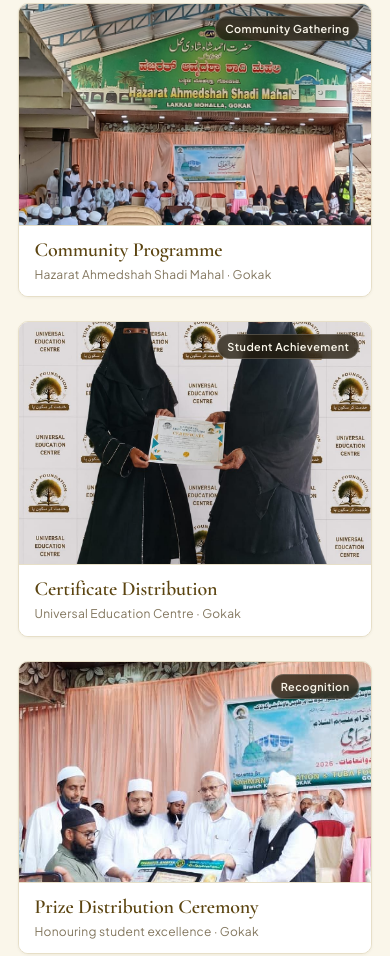
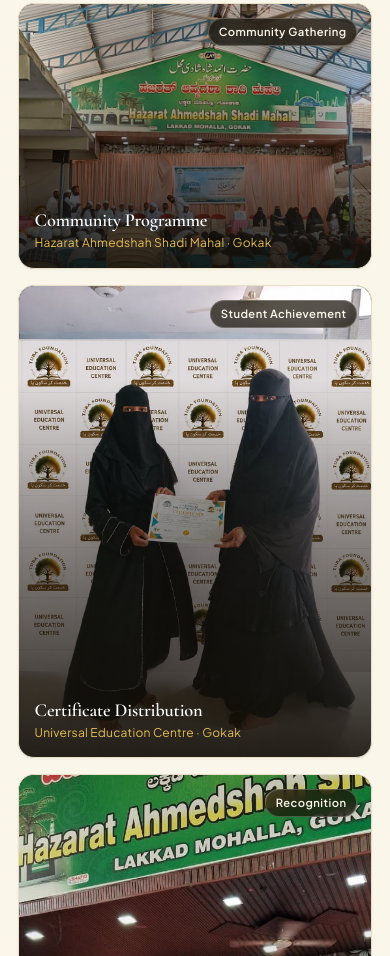
Before and after one commit to shaikhumar2001/tuba-foundation-next, a plain HTML site: page index.html in a window 390 px wide. Shown: the part 6133-7089 px from the top of the page. Drawn offline with nearby package versions, Linux system fonts and the light colour scheme; a web font is replaced by a local one.

Commit message:
Implement modern Bento-style gallery with uncropped natural aspect ratios and hover overlay reveal

```diff
--- a/css/components.css
+++ b/css/components.css
@@ -804,126 +804,276 @@
 }
 
 /* --------------------------------------------------------------------------
-   PHASE 5: Photo Gallery (#gallery)
+   PHASE 5: Photo Gallery (#gallery) — Modern Bento-Style Layout
    -------------------------------------------------------------------------- */
-.gallery-grid {
-  display: grid;
-  grid-template-columns: repeat(12, minmax(0, 1fr));
+.bento-gallery {
+  display: flex;
+  flex-direction: column;
   gap: var(--space-6);
+  width: 100%;
 }
 
-.gallery-item {
-  background-color: var(--surface-card);
+.bento-row {
+  display: flex;
+  align-items: stretch;
+  gap: var(--space-6);
+  width: 100%;
+}
+
+/* Individual Bento Cards */
+.bento-card {
+  position: relative;
+  border-radius: var(--radius-lg);
+  overflow: hidden;
   border: 1px solid var(--border-subtle);
-  border-radius: var(--radius-md);
-  overflow: hidden;
+  background-color: var(--surface-dark);
   box-shadow: var(--shadow-subtle);
+  margin: 0;
+  cursor: pointer;
+  outline: none;
+  transition: border-color var(--transition-base),
+              box-shadow var(--transition-base),
+              transform var(--transition-base);
+}
+
+.bento-card:hover,
+.bento-card:focus-visible {
+  border-color: var(--color-gold);
+  box-shadow: var(--shadow-hover);
+  transform: translateY(-2px);
+}
+
+.bento-card:focus-visible {
+  outline: 2px solid var(--color-gold);
+  outline-offset: 2px;
+}
+
+/* Proportional Flex & Natural Aspect Ratios (Preserves 100% of Image Without Cropping) */
+.bento-card--landscape {
+  flex: 1.333 1 0%;
+  aspect-ratio: 1.333 / 1; /* 1600x1200 exact 4:3 */
+}
+
+.bento-card--portrait {
+  flex: 0.75 1 0%;
+  aspect-ratio: 0.75 / 1;  /* 1086x1448 exact 3:4 */
+}
+
+.bento-card--tall {
+  flex: 0.4617 1 0%;
+  aspect-ratio: 0.4617 / 1; /* 591x1280 tall vertical */
+}
+
+.bento-card--panorama {
+  flex: 2.216 1 0%;
+  aspect-ratio: 2.216 / 1; /* 1600x722 wide panorama */
+}
+
+.bento-card--collage {
+  flex: 1.333 1 0%;
+  aspect-ratio: 1.333 / 1; /* 1280x960 exact 4:3 */
+}
+
+.bento-card img {
+  width: 100%;
+  height: 100%;
+  object-fit: cover;
+  object-position: center;
+  display: block;
+  transition: transform 500ms var(--ease-out);
+}
+
+.bento-card:hover img,
+.bento-card:focus-visible img {
+  transform: scale(1.035);
+}
+
+/* Category Badge in Top Right Corner */
+.bento-card__badge {
+  position: absolute;
+  top: 14px;
+  right: 14px;
+  background-color: rgba(23, 17, 8, 0.72);
+  backdrop-filter: blur(6px);
+  -webkit-backdrop-filter: blur(6px);
+  color: var(--text-inverse);
+  font-family: var(--font-sans);
+  font-size: 0.7rem;
+  font-weight: 600;
+  letter-spacing: 0.04em;
+  padding: 4px 10px;
+  border-radius: var(--radius-pill);
+  border: 1px solid rgba(255, 255, 255, 0.22);
+  z-index: 2;
+  pointer-events: none;
+  transition: opacity var(--transition-fast);
+}
+
+/* Dark Gradient Overlay for Caption Reveal */
+.bento-card__overlay {
+  position: absolute;
+  inset: 0;
+  background: linear-gradient(to top, rgba(20, 15, 8, 0.94) 0%, rgba(20, 15, 8, 0.52) 45%, rgba(20, 15, 8, 0.05) 75%, transparent 100%);
   display: flex;
   flex-direction: column;
-  transition: box-shadow var(--transition-fast), border-color var(--transition-fast);
+  justify-content: flex-end;
+  padding: var(--space-6);
+  opacity: 0;
+  transition: opacity 320ms var(--ease-out);
+  z-index: 3;
 }
 
-.gallery-item:hover {
-  border-color: var(--color-gold);
-  box-shadow: var(--shadow-card);
+.bento-card:hover .bento-card__overlay,
+.bento-card:focus-visible .bento-card__overlay {
+  opacity: 1;
 }
 
-.gallery-item--feature {
-  grid-column: span 7;
+/* Caption Typography & Smooth Slide-Up Reveal */
+.bento-card__caption {
+  transform: translateY(14px);
+  opacity: 0;
+  transition: transform 320ms var(--ease-out), opacity 320ms var(--ease-out);
+  display: flex;
+  flex-direction: column;
+  gap: 4px;
 }
 
-.gallery-item--companion {
-  grid-column: span 5;
+.bento-card:hover .bento-card__caption,
+.bento-card:focus-visible .bento-card__caption {
+  transform: translateY(0);
+  opacity: 1;
 }
 
-.gallery-item--triad {
-  grid-column: span 4;
+.bento-card__title {
+  font-family: var(--font-serif);
+  font-size: 1.35rem;
+  font-weight: 600;
+  line-height: 1.2;
+  color: #FFFFFF;
+  margin: 0;
 }
 
-.gallery-item__media {
-  position: relative;
-  overflow: hidden;
-  background-color: var(--surface-vellum-alt);
+.bento-card__sub {
+  font-family: var(--font-sans);
+  font-size: 0.8rem;
+  color: var(--text-gold);
+  letter-spacing: 0.02em;
+  margin: 0;
+  line-height: 1.4;
 }
 
-.gallery-item__media img {
-  width: 100%;
-  aspect-ratio: 16 / 10;
-  object-fit: cover;
-  transition: transform 400ms var(--ease-out);
-}
+/* Responsive & Mobile Touch Experience */
+@media (hover: none) {
+  /* On touch screens where hover doesn't exist, make gradient and captions permanently accessible */
+  .bento-card__overlay {
+    opacity: 1;
+    background: linear-gradient(to top, rgba(20, 15, 8, 0.88) 0%, rgba(20, 15, 8, 0.45) 42%, transparent 75%);
+  }
 
-.gallery-item:hover .gallery-item__media img {
-  transform: scale(1.03);
-}
-
-.gallery-item--companion .gallery-item__media img {
-  aspect-ratio: 16 / 11;
-}
-
-.gallery-item__badge {
-  position: absolute;
-  top: 12px;
-  right: 12px;
-  background-color: rgba(35, 27, 13, 0.78);
-  backdrop-filter: blur(4px);
-  -webkit-backdrop-filter: blur(4px);
-  color: var(--text-inverse);
-  font-family: var(--font-sans);
-  font-size: 0.68rem;
-  font-weight: 600;
-  letter-spacing: 0.04em;
-  padding: 3px 9px;
-  border-radius: var(--radius-pill);
-  border: 1px solid rgba(255, 255, 255, 0.2);
-  pointer-events: none;
-}
-
-.gallery-caption {
-  padding: var(--space-4) var(--space-5);
-  background-color: var(--surface-card);
-  border-top: 1px solid var(--border-subtle);
-  display: flex;
-  flex-direction: column;
-  gap: 2px;
-  flex-grow: 1;
-}
-
-.gallery-caption__title {
-  font-family: var(--font-serif);
-  font-size: 1.25rem;
-  font-weight: 600;
-  color: var(--color-brown-dark);
-  line-height: var(--leading-snug);
-}
-
-.gallery-caption__meta {
-  font-family: var(--font-sans);
-  font-size: 0.75rem;
-  color: var(--text-muted);
-  letter-spacing: 0.02em;
-}
-
-@media (max-width: 960px) {
-  .gallery-item--feature,
-  .gallery-item--companion,
-  .gallery-item--triad {
-    grid-column: span 6;
-  }
-  .gallery-grid > .gallery-item:last-child {
-    grid-column: span 12;
+  .bento-card__caption {
+    transform: translateY(0);
+    opacity: 1;
   }
 }
 
-@media (max-width: 600px) {
-  .gallery-item--feature,
-  .gallery-item--companion,
-  .gallery-item--triad,
-  .gallery-grid > .gallery-item:last-child {
-    grid-column: span 12;
+@media (max-width: 900px) {
+  .bento-row--top {
+    display: grid;
+    grid-template-columns: repeat(2, minmax(0, 1fr));
+    gap: var(--space-4);
   }
-  .gallery-caption {
-    padding: var(--space-3) var(--space-4);
+
+  .bento-card--landscape {
+    grid-column: span 2;
+    aspect-ratio: 16 / 10;
+  }
+
+  .bento-card--portrait {
+    grid-column: span 1;
+    aspect-ratio: 3 / 4;
+  }
+
+  .bento-card--tall {
+    grid-column: span 1;
+    aspect-ratio: 3 / 4;
+    object-position: 50% 65%;
+  }
+
+  .bento-row--bottom {
+    display: grid;
+    grid-template-columns: repeat(2, minmax(0, 1fr));
+    gap: var(--space-4);
+  }
+
+  .bento-card--panorama {
+    grid-column: span 2;
+    aspect-ratio: 2.216 / 1;
+  }
+
+  .bento-card--collage {
+    grid-column: span 2;
+    aspect-ratio: 16 / 10;
+  }
+
+  .bento-card__overlay {
+    padding: var(--space-4) var(--space-5);
+  }
+
+  .bento-card__title {
+    font-size: 1.2rem;
+  }
+}
+
+@media (max-width: 560px) {
+  .bento-row--top,
+  .bento-row--bottom {
+    grid-template-columns: 1fr;
+    gap: var(--space-4);
+  }
+
+  .bento-card--landscape {
+    grid-column: span 1;
+    aspect-ratio: 4 / 3;
+  }
+
+  .bento-card--portrait {
+    grid-column: span 1;
+    aspect-ratio: 3 / 4;
+  }
+
+  .bento-card--tall {
+    grid-column: span 1;
+    aspect-ratio: 9 / 16;
+    object-position: 50% 68%;
+  }
+
+  .bento-card--panorama {
+    grid-column: span 1;
+    aspect-ratio: 2.216 / 1;
+  }
+
+  .bento-card--collage {
+    grid-column: span 1;
+    aspect-ratio: 4 / 3;
+  }
+
+  .bento-card__overlay {
+    padding: var(--space-4);
+    opacity: 1;
+    background: linear-gradient(to top, rgba(20, 15, 8, 0.9) 0%, rgba(20, 15, 8, 0.45) 45%, transparent 80%);
+  }
+
+  .bento-card__caption {
+    transform: translateY(0);
+    opacity: 1;
+  }
+
+  .bento-card__title {
+    font-size: 1.15rem;
+  }
+
+  .bento-card__sub {
+    font-size: 0.75rem;
   }
 }
 
--- a/index.html
+++ b/index.html
@@ -327,7 +327,7 @@
     </section>
 
     <!-- ======================================================================
-         PHASE 5: Photo Gallery (#gallery)
+         PHASE 5: Photo Gallery (#gallery) — Modern Bento-Style Layout
          ====================================================================== -->
     <section class="section section--alt" id="gallery">
       <div class="container">
@@ -340,63 +340,73 @@
           </div>
         </div>
 
-        <div class="gallery-grid">
-          <!-- Row 1: Feature Lead (7 cols) + Complementary (5 cols) = 12 cols -->
-          <figure class="gallery-item gallery-item--feature">
-            <div class="gallery-item__media">
-              <img loading="lazy" decoding="async" src="./assets/b069bbbe9d04d3e6d787d13f05d7ed51.jpg" alt="Community Programme at Hazarat Ahmedshah Shadi Mahal, Gokak">
-              <span class="gallery-item__badge">Community Gathering</span>
+        <!-- Modern Bento-Style Photo Grid -->
+        <div class="bento-gallery">
+          <!-- Bento Row 1: 4:3 Feature + 3:4 Portrait + Tall Vertical -->
+          <div class="bento-row bento-row--top">
+            <!-- Item 1: Community Programme (4:3) -->
+            <figure class="bento-card bento-card--landscape" tabindex="0">
+              <img loading="lazy" decoding="async" src="./assets/b069bbbe9d04d3e6d787d13f05d7ed51.jpg" alt="Community Programme assembly at Hazarat Ahmedshah Shadi Mahal, Gokak">
+              <span class="bento-card__badge">Community Gathering</span>
+              <div class="bento-card__overlay">
+                <figcaption class="bento-card__caption">
+                  <h4 class="bento-card__title">Community Programme</h4>
+                  <p class="bento-card__sub">Hazarat Ahmedshah Shadi Mahal · Gokak</p>
+                </figcaption>
               </div>
-            <figcaption class="gallery-caption">
-              <h4 class="gallery-caption__title">Community Programme</h4>
-              <p class="gallery-caption__meta">Hazarat Ahmedshah Shadi Mahal · Gokak</p>
-            </figcaption>
             </figure>
 
-          <figure class="gallery-item gallery-item--companion">
-            <div class="gallery-item__media">
-              <img loading="lazy" decoding="async" src="./assets/5b5b1edc73f9f76b4ca607534094dbfe.jpg" alt="Certificate distribution ceremony at Universal Education Centre">
-              <span class="gallery-item__badge">Student Achievement</span>
+            <!-- Item 2: Certificate Distribution (3:4) -->
+            <figure class="bento-card bento-card--portrait" tabindex="0">
+              <img loading="lazy" decoding="async" src="./assets/5b5b1edc73f9f76b4ca607534094dbfe.jpg" alt="Two students receiving course certificates at Universal Education Centre">
+              <span class="bento-card__badge">Student Achievement</span>
+              <div class="bento-card__overlay">
+                <figcaption class="bento-card__caption">
+                  <h4 class="bento-card__title">Certificate Distribution</h4>
+                  <p class="bento-card__sub">Universal Education Centre · Gokak</p>
+                </figcaption>
               </div>
-            <figcaption class="gallery-caption">
-              <h4 class="gallery-caption__title">Certificate Distribution</h4>
-              <p class="gallery-caption__meta">Universal Education Centre · Gokak</p>
-            </figcaption>
             </figure>
 
-          <!-- Row 2: 3 balanced photos (4 cols each) = 12 cols -->
-          <figure class="gallery-item gallery-item--triad">
-            <div class="gallery-item__media">
-              <img loading="lazy" decoding="async" src="./assets/5adeba9132e07e6b12bb9ba97eef9f81.jpg" alt="Prize and memento distribution on stage in Gokak">
-              <span class="gallery-item__badge">Recognition</span>
+            <!-- Item 3: Prize Distribution (Tall Vertical) -->
+            <figure class="bento-card bento-card--tall" tabindex="0">
+              <img loading="lazy" decoding="async" src="./assets/5adeba9132e07e6b12bb9ba97eef9f81.jpg" alt="Dignitaries and elders presenting prizes and mementos on stage in Gokak">
+              <span class="bento-card__badge">Recognition</span>
+              <div class="bento-card__overlay">
+                <figcaption class="bento-card__caption">
+                  <h4 class="bento-card__title">Prize Distribution Ceremony</h4>
+                  <p class="bento-card__sub">Honouring student excellence · Gokak</p>
+                </figcaption>
               </div>
-            <figcaption class="gallery-caption">
-              <h4 class="gallery-caption__title">Prize Distribution Ceremony</h4>
-              <p class="gallery-caption__meta">Honouring student excellence · Gokak</p>
+            </figure>
+          </div>
+
+          <!-- Bento Row 2: Panoramic Healthcare Banner + Event Collage -->
+          <div class="bento-row bento-row--bottom">
+            <!-- Item 4: Free Mega Khatna Camp (2.216 Panorama) -->
+            <figure class="bento-card bento-card--panorama" tabindex="0">
+              <img loading="lazy" decoding="async" src="./assets/694ed1a747065a78e9749719bbf791ea.jpg" alt="Doctors, volunteers, and elders seated in front of the Free Mega Khatna Camp banner">
+              <span class="bento-card__badge">Healthcare Outreach</span>
+              <div class="bento-card__overlay">
+                <figcaption class="bento-card__caption">
+                  <h4 class="bento-card__title">Free Mega Khatna Camp</h4>
+                  <p class="bento-card__sub">With Rahman Foundation &amp; Hind Education Trust</p>
                 </figcaption>
+              </div>
             </figure>
 
-          <figure class="gallery-item gallery-item--triad">
-            <div class="gallery-item__media">
-              <img loading="lazy" decoding="async" src="./assets/694ed1a747065a78e9749719bbf791ea.jpg" alt="Guests and volunteers at the Free Mega Khatna Camp">
-              <span class="gallery-item__badge">Healthcare Outreach</span>
+            <!-- Item 5: Khatna Camp 2025 Commemoration (4:3) -->
+            <figure class="bento-card bento-card--collage" tabindex="0">
+              <img loading="lazy" decoding="async" src="./assets/6f3b1560b3672204fe64d5f16a8be218.jpg" alt="Commemorative collage of the Khatna Camp 2025 on 04 May 2025">
+              <span class="bento-card__badge">Medical Mission</span>
+              <div class="bento-card__overlay">
+                <figcaption class="bento-card__caption">
+                  <h4 class="bento-card__title">Khatna Camp 2025 Commemoration</h4>
+                  <p class="bento-card__sub">04 May 2025 · Community Health Service</p>
+                </figcaption>
               </div>
-            <figcaption class="gallery-caption">
-              <h4 class="gallery-caption__title">Free Mega Khatna Camp</h4>
-              <p class="gallery-caption__meta">With Rahman Foundation &amp; Hind Education Trust</p>
-            </figcaption>
             </figure>
-
-          <figure class="gallery-item gallery-item--triad">
-            <div class="gallery-item__media">
-              <img loading="lazy" decoding="async" src="./assets/6f3b1560b3672204fe64d5f16a8be218.jpg" alt="Khatna Camp 2025 commemoration on 04 May 2025">
-              <span class="gallery-item__badge">Medical Mission</span>
           </div>
-            <figcaption class="gallery-caption">
-              <h4 class="gallery-caption__title">Khatna Camp 2025 Commemoration</h4>
-              <p class="gallery-caption__meta">04 May 2025 · Community Service</p>
-            </figcaption>
-          </figure>
         </div>
       </div>
     </section>
```
Lines whose indentation alone changed are shown as unchanged.
